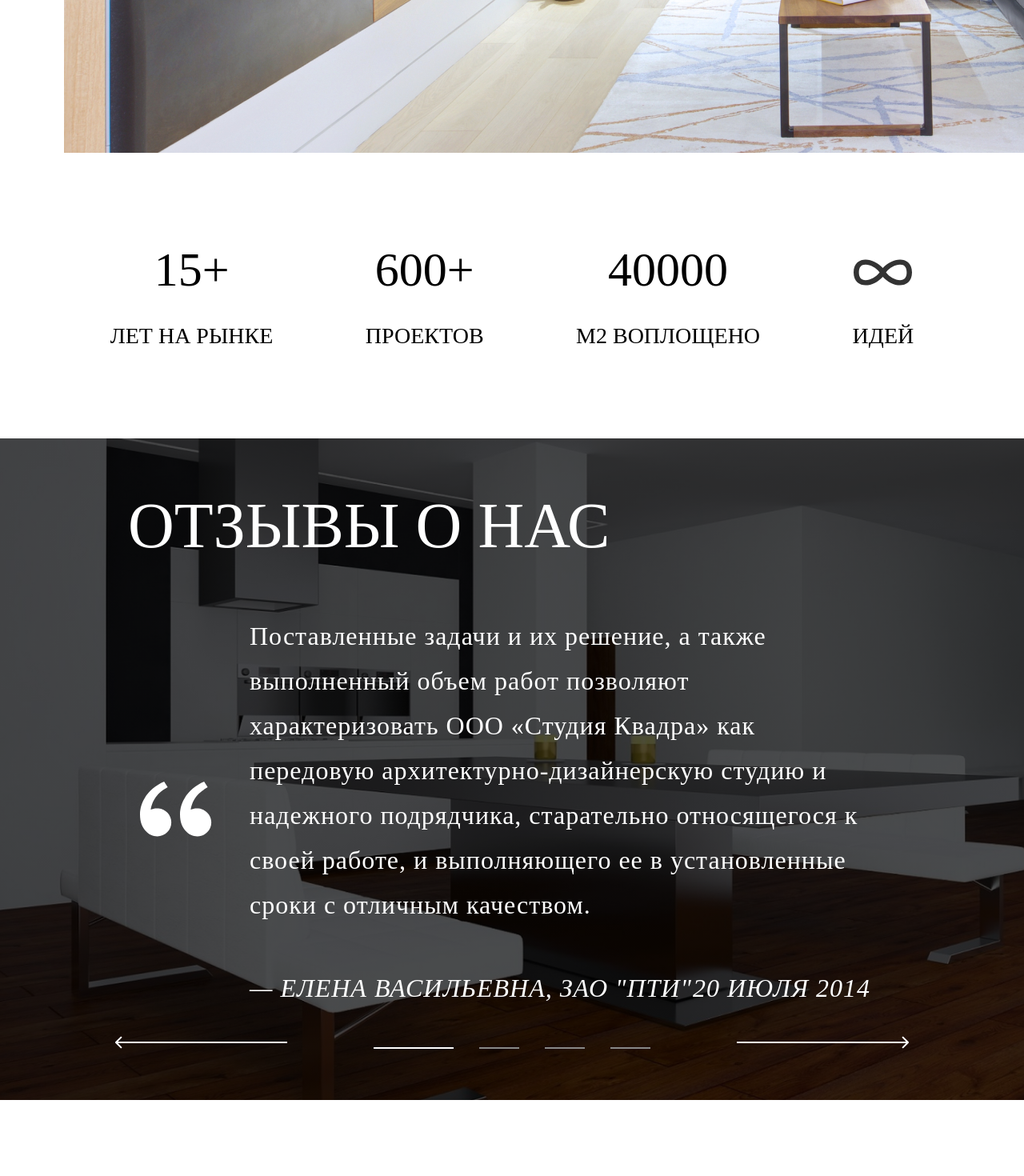
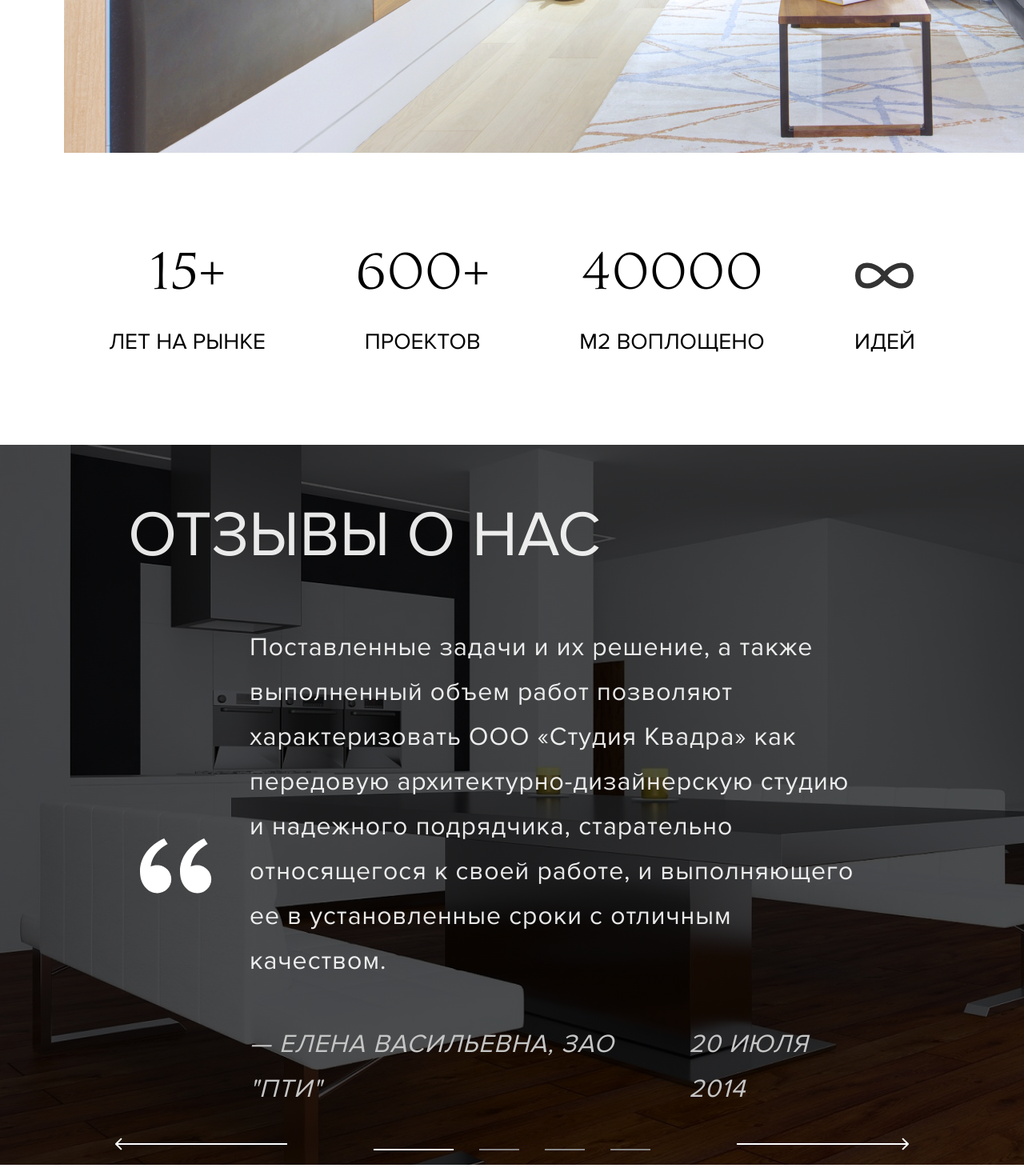
Before and after one commit to axmedovx0g/KvadraStudio, a Vue app: page / in a window 1280 px wide. Shown: the part 782-2252 px from the top of the page at 80% size. Before the commit the page ends 2157 px from the top, so only its background shows below. Built offline with nearby package versions, Linux system fonts and the light colour scheme.

Commit message:
css changed

```diff
--- a/src/App.vue
+++ b/src/App.vue
@@ -3,6 +3,7 @@
     <header-component></header-component>
     <section-portfolio></section-portfolio>
     <section-about></section-about>
+
 
   </div>
 </template>
--- a/src/styles/main.css
+++ b/src/styles/main.css
@@ -75,6 +75,7 @@
   padding: 0;
   display: flex;
   flex-direction: column;
+  font-family: Ashley;
 }
 .section-portfolio__content {
   display: flex;
@@ -95,6 +96,7 @@
   padding: 2rem 2rem 0;
 }
 .section-portfolio__content--text p {
+  font-family: Proxima;
   padding: 2rem 2rem 2rem;
   font-size: 28px;
   font-weight: 400;
@@ -108,12 +110,14 @@
   background-repeat: no-repeat;
   background-position: center;
   background-size: cover;
-  height: 95%;
+  height: 95vh;
+  min-height: 900px;
   color: #fff;
   padding: 2rem 6rem;
   display: flex;
   flex-direction: column;
   align-items: center;
+  font-family: Proxima;
 }
 .section-about__content {
   display: flex;
@@ -126,6 +130,7 @@
   font-size: 80px;
   font-weight: 400;
   text-transform: uppercase;
+  color: rgba(255, 255, 255, 0.9);
 }
 .section-about__content .body-text {
   display: flex;
@@ -134,12 +139,13 @@
 }
 .section-about__content .body-text .text {
   font-size: 32px;
-  font-weight: 300;
+  font-weight: 100;
   display: flex;
   flex-direction: column;
   line-height: 56px;
   padding: 0 2rem;
   letter-spacing: 1px;
+  color: rgba(255, 255, 255, 0.9);
 }
 .section-about__content .body-text .text__footer {
   display: flex;
@@ -148,6 +154,7 @@
   margin: 3rem 0 0 0;
 }
 .section-about__content .body-text .text__footer--content {
+  color: #c5c5c5;
   font-style: italic;
 }
 .section-about__items {
--- a/src/styles/sectionAbout.scss
+++ b/src/styles/sectionAbout.scss
@@ -5,12 +5,14 @@
     background-repeat: no-repeat;
     background-position: center;
     background-size: cover;
-    height: 95%;
+    height: 95vh;
+    min-height: 900px;
     color: #fff;
     padding: 2rem 6rem;
     display: flex;
     flex-direction: column;
     align-items: center;
+    font-family: Proxima;
 
     &__content{
         display: flex;
@@ -22,6 +24,7 @@
                 font-size: 80px;
                 font-weight: 400;
                 text-transform: uppercase;
+                color: rgba(255, 255, 255, 0.9);
             }
         }
 
@@ -32,12 +35,14 @@
 
             .text{
                 font-size: 32px;
-                font-weight: 300;
+                font-weight: 100;
                 display: flex;
                 flex-direction: column;
                 line-height: 56px;
                 padding: 0 2rem;
                 letter-spacing: 1px;
+                color: rgba(255, 255, 255, 0.9);
+
 
                 &__footer{
                     display: flex;
@@ -46,6 +51,7 @@
                     margin: 3rem 0 0 0;
 
                     &--content{
+                        color: #c5c5c5;
                         font-style: italic;
                     }
                 }
--- a/src/styles/sectionPortfolio.scss
+++ b/src/styles/sectionPortfolio.scss
@@ -5,6 +5,7 @@
     padding: 0;
     display: flex;
     flex-direction: column;
+    font-family: Ashley;
 
     &__content{
         display: flex;
@@ -25,6 +26,7 @@
                 padding: 2rem 2rem 0;
             }
             p{
+                font-family: Proxima;
                 padding: 2rem 2rem 2rem;
                 font-size: 28px;
                 font-weight: 400;
```
Also changed, not shown: 1 other file (tests, documents, lock files or other folders).
